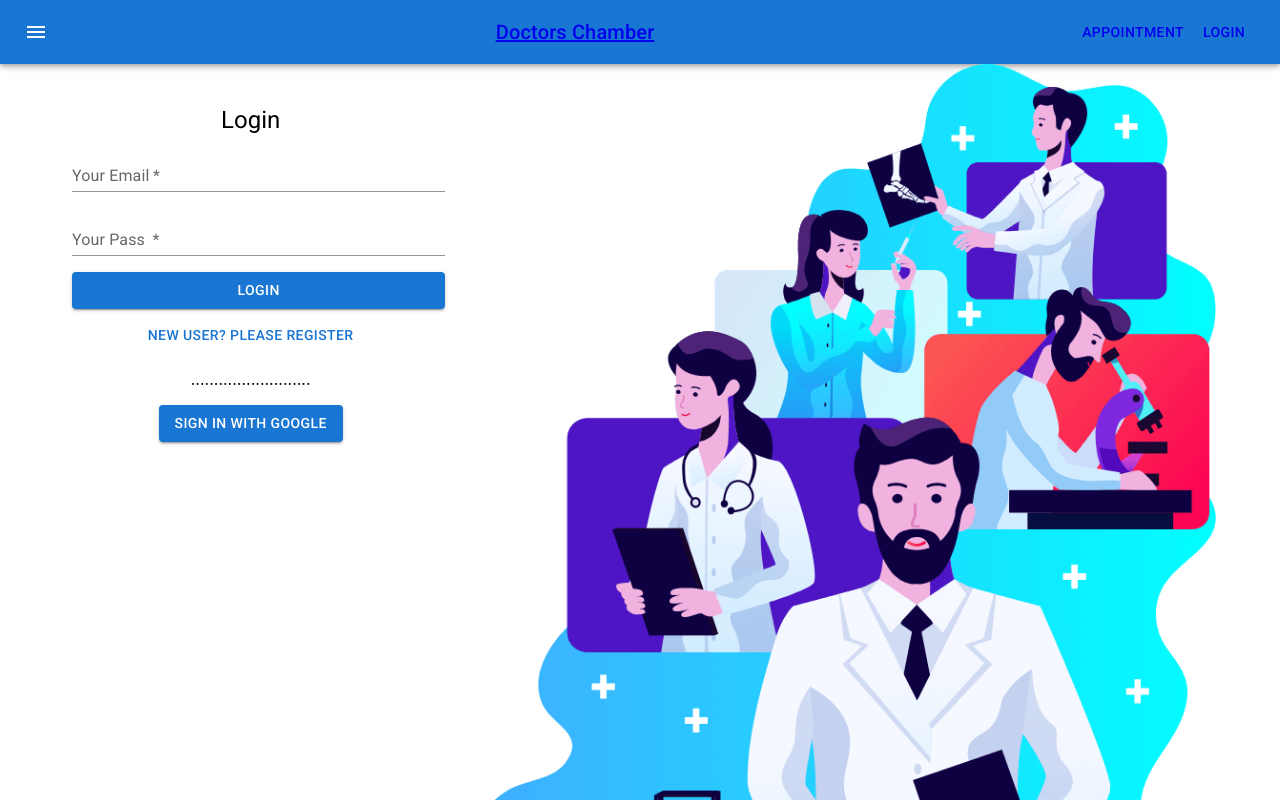
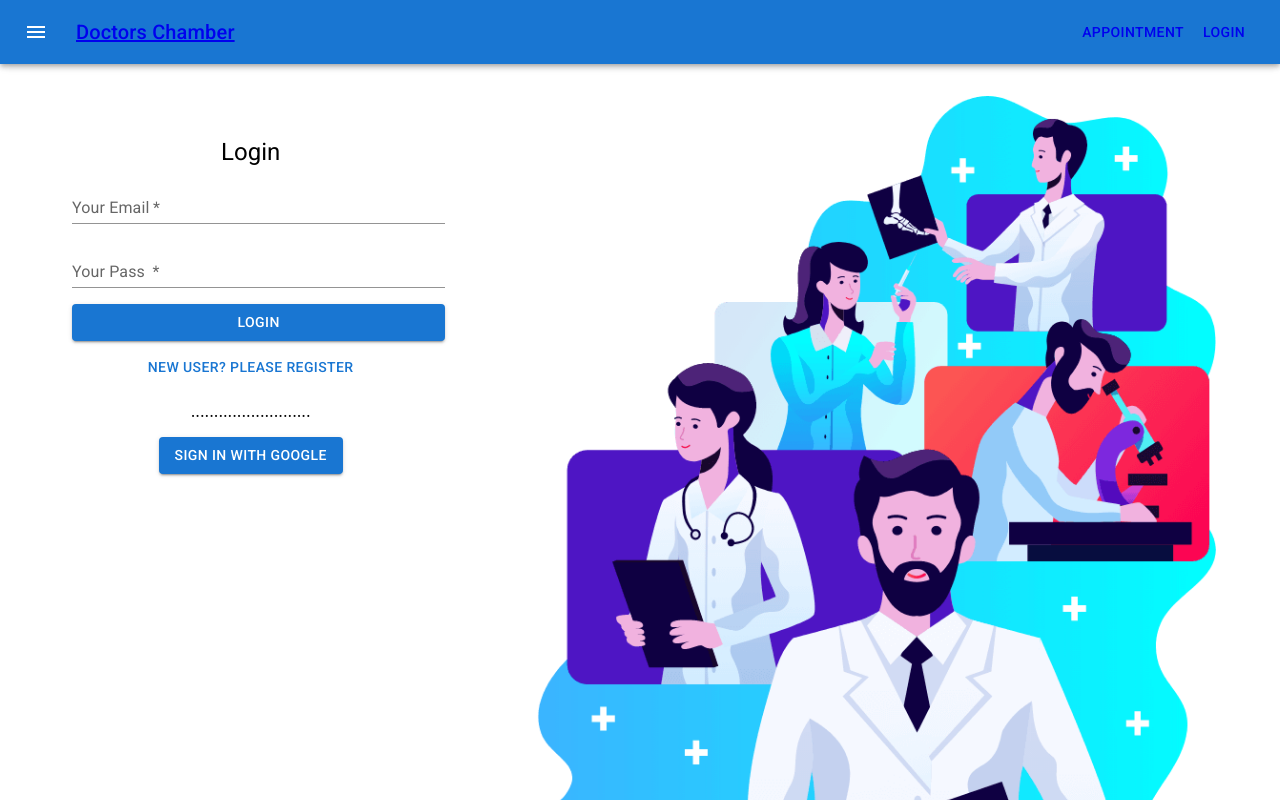
Before and after one commit to OwaliShawon/doctors-chamber, a React (Create React App) app in the folder doctors-chamber-client/: page /login in a window 1280 px wide. Shown: the top 800 px of the page. Built offline with nearby package versions, Linux system fonts and the light colour scheme; no server answers.

Commit message:
few changes for clean

```diff
--- a/doctors-chamber-client/src/components/AppointmentComponent/Calender/Calender.js
+++ b/doctors-chamber-client/src/components/AppointmentComponent/Calender/Calender.js
@@ -2,6 +2,7 @@ import AdapterDateFns from '@mui/lab/AdapterDateFns';
 import LocalizationProvider from '@mui/lab/LocalizationProvider';
 import StaticDatePicker from '@mui/lab/StaticDatePicker';
 import TextField from '@mui/material/TextField';
+import { isWeekend } from 'date-fns';
 import React from 'react';
 
 const Calender = ({ date, setDate }) => {
@@ -9,8 +10,9 @@ const Calender = ({ date, setDate }) => {
         <LocalizationProvider dateAdapter={AdapterDateFns}>
             <StaticDatePicker
                 displayStaticWrapperAs="desktop"
-                openTo="year"
+                openTo="day"
                 value={date}
+                shouldDisableDate={isWeekend}
                 onChange={(newValue) => {
                     setDate(newValue);
                 }}
--- a/doctors-chamber-client/src/components/DashboardComponents/AddAdmin/AddAdmin.js
+++ b/doctors-chamber-client/src/components/DashboardComponents/AddAdmin/AddAdmin.js
@@ -1,11 +1,10 @@
-import { Alert, Button, TextField } from '@mui/material';
+import { Alert, Button, Grid, Stack, TextField } from '@mui/material';
 import React, { useState } from 'react';
-import useAuth from '../../../hooks/useAuth';
 
 const AddAdmin = () => {
     const [email, setEmail] = useState('');
     const [success, setSuccess] = useState(false);
-    const { token } = useAuth();
+    // const { token } = useAuth();
 
     const handleAdminSubmit = (e) => {
         const user = { email };
@@ -39,8 +38,14 @@ const AddAdmin = () => {
     return (
         <div>
             <form onSubmit={handleAdminSubmit}>
-                <TextField onBlur={handleOnBlur} label="Email" type="email" variant="standard" />
-                <Button type='submit' variant="contained">Make Admin</Button>
+                <Stack container>
+                    <Grid xs={12} md={12}>
+                        <TextField onBlur={handleOnBlur} label="Enter Your Email Address" type="email" variant="standard" fullWidth />
+                    </Grid>
+                    <Grid xs={12} md={12} marginTop={2}>
+                        <Button type='submit' variant="contained" fullWidth>Make Admin</Button>
+                    </Grid>
+                </Stack>
             </form>
 
             {success && <Alert severity='success'>Made Admin Successfully</Alert>}
--- a/doctors-chamber-client/src/components/DashboardComponents/AddDoctor/AddDoctor.js
+++ b/doctors-chamber-client/src/components/DashboardComponents/AddDoctor/AddDoctor.js
@@ -3,7 +3,7 @@ import React from 'react';
 const AddDoctor = () => {
     return (
         <div>
-            <h1>Add Doctor</h1>
+            <h1>Add Doctor Here</h1>
         </div>
     );
 };
--- a/doctors-chamber-client/src/components/DashboardComponents/MainDashboard/MainDashboard.js
+++ b/doctors-chamber-client/src/components/DashboardComponents/MainDashboard/MainDashboard.js
@@ -30,7 +30,7 @@ function MainDashboard(props) {
     const [mobileOpen, setMobileOpen] = React.useState(false);
 
     const { admin } = useAuth();
-    console.log(admin);
+    // console.log(admin);
 
     const handleDrawerToggle = () => {
         setMobileOpen(!mobileOpen);
--- a/doctors-chamber-client/src/components/LoginComponents/Login/Login.js
+++ b/doctors-chamber-client/src/components/LoginComponents/Login/Login.js
@@ -37,7 +37,7 @@ const Login = () => {
 
     return (
         <Container>
-            <Grid container spacing={2}>
+            <Grid container spacing={2} marginTop={10}>
                 <Grid item xs={12} md={4}>
                     <Typography variant="h5" component="h1" marginTop={5}>Login</Typography>
                     {!isLoading && <form action="submit" onSubmit={handleLoginSubmit}>
@@ -63,7 +63,9 @@ const Login = () => {
                         <Button variant='contained' sx={{ width: '100%', m: 1 }} type="submit">Login</Button>
                         <NavLink to="/register"><Button variant="text">New User? Please Register</Button></NavLink>
                     </form>}
+
                     <p>..........................</p>
+
                     <Button variant="contained" color="primary" onClick={handleGoogleLogin}>Sign in With Google</Button>
 
                     {isLoading && <CircularProgress />}
--- a/doctors-chamber-client/src/components/Shared/Navigation/Navigation.js
+++ b/doctors-chamber-client/src/components/Shared/Navigation/Navigation.js
@@ -12,8 +12,8 @@ import useAuth from '../../../hooks/useAuth';
 const Navigation = () => {
     const { user, logOutUser } = useAuth();
     return (
-        <Box sx={{ flexGrow: 1 }}>
-            <AppBar position="static">
+        <Box sx={{ flexGrow: 1 }} marginBottom={5}>
+            <AppBar position="fixed">
                 <Toolbar>
                     <IconButton
                         size="large"
@@ -25,7 +25,7 @@ const Navigation = () => {
                         <MenuIcon />
                     </IconButton>
 
-                    <Typography variant="h6" component="div" sx={{ flexGrow: 1 }} color="inherit">
+                    <Typography variant="h6" component="div" sx={{ flexGrow: 1 }} color="inherit" align="left">
                         <NavLink to="/" color="white">Doctors Chamber</NavLink>
                     </Typography>
 
@@ -34,10 +34,11 @@ const Navigation = () => {
                         user?.email ?
                             <Box>
                                 <NavLink to="/dashboard"><Button color="inherit">Dashboard</Button></NavLink>
+                                <Button color="inherit">Hi! {user.displayName}</Button>
                                 <Button onClick={logOutUser} color="inherit">Logout</Button>
                             </Box>
                             :
-                            <NavLink to="/login" ><Button color="inherit">Login</Button></NavLink>
+                            <NavLink to="/login" color="inherit"><Button color="inherit">Login</Button></NavLink>
                     }
                 </Toolbar>
             </AppBar>
```
Also changed, not shown: doctors-chamber-client/src/data/infos.js (+9 -11 lines).
